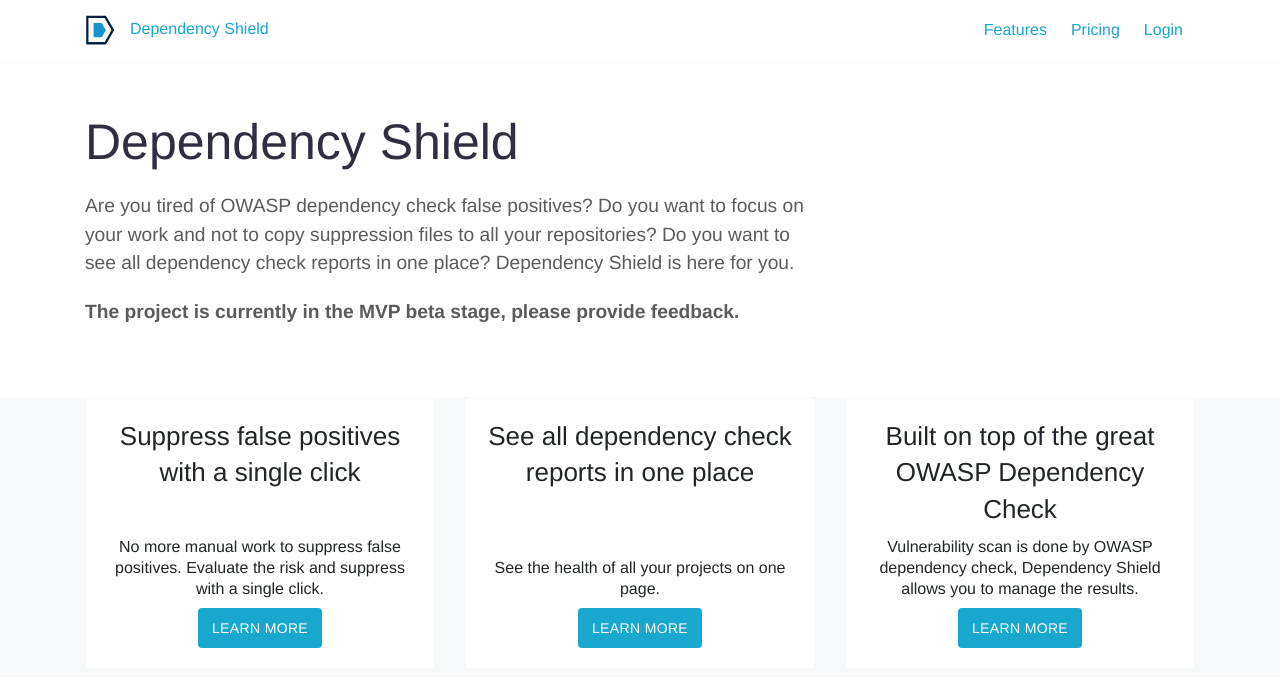
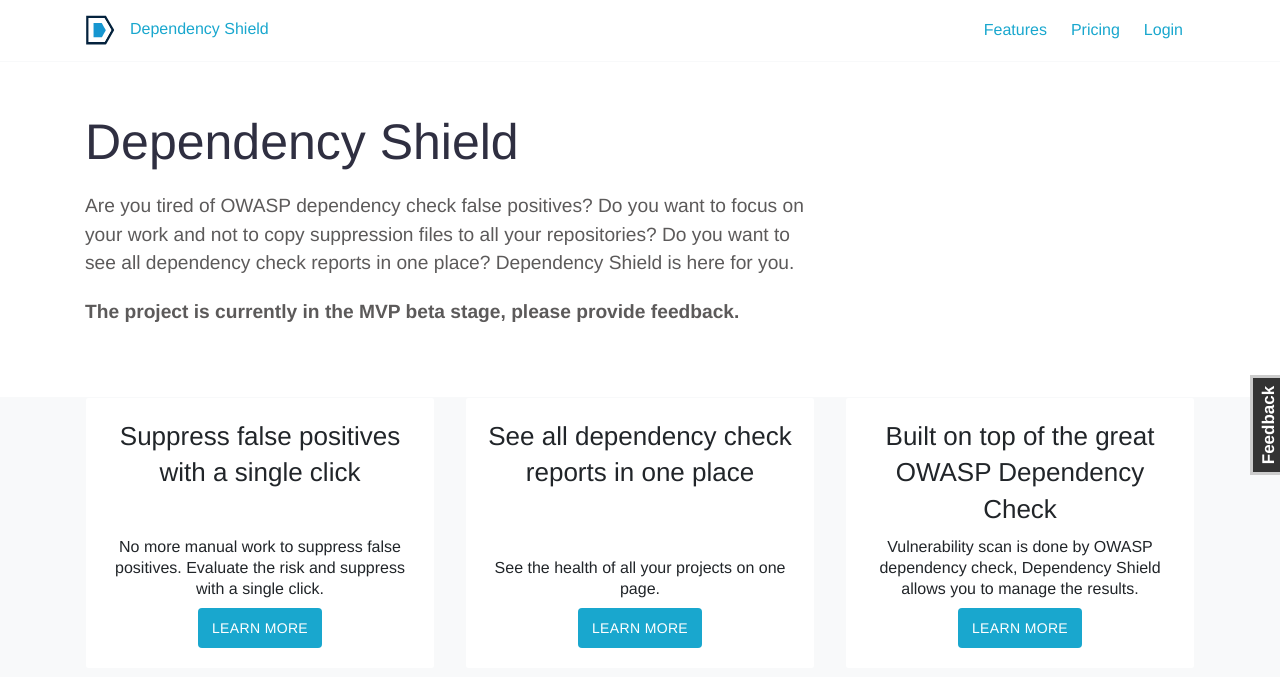
Before and after one commit to dependencyshield/dependencyshield.github.io, a Jekyll site: the page built from index.md, in a window 1280 px wide. Shown: the top 687 px of the page. Built offline with Jekyll 4.4.1, drawn with Linux system fonts in a browser that asks for light colours.

Commit message:
Add feedback button

```diff
--- a/_layouts/default.html
+++ b/_layouts/default.html
@@ -20,6 +20,7 @@
 </head>
 
 <body class='page {{layout.bodyClass}}'>
+  <a id="popup" class="feedback-button" href="https://github.com/dependencyshield/issues/issues/new" target="_blank">Feedback</a>
   {% include main-menu-mobile.html %}
   <div id="wrapper" class="wrapper">
     {% include header.html headerClass='header-extra' %}
--- a/assets/css/style.scss
+++ b/assets/css/style.scss
@@ -64,3 +64,22 @@ body {
     line-height: 1.3;
   }
 }
+
+.feedback-button {
+  height: 40px;
+  border: solid 3px #CCCCCC;
+  background: #333;
+  width: 100px;
+  line-height: 32px;
+  font-weight: 600;
+  color: white;
+  transform: rotate(-90deg);
+  -ms-transform: rotate(-90deg);
+  text-align: center;
+  font-size: 17px;
+  position: fixed;
+  right: -40px;
+  top: 45%;
+  font-family:  $font-family-base;
+  z-index: 999;
+}
```
